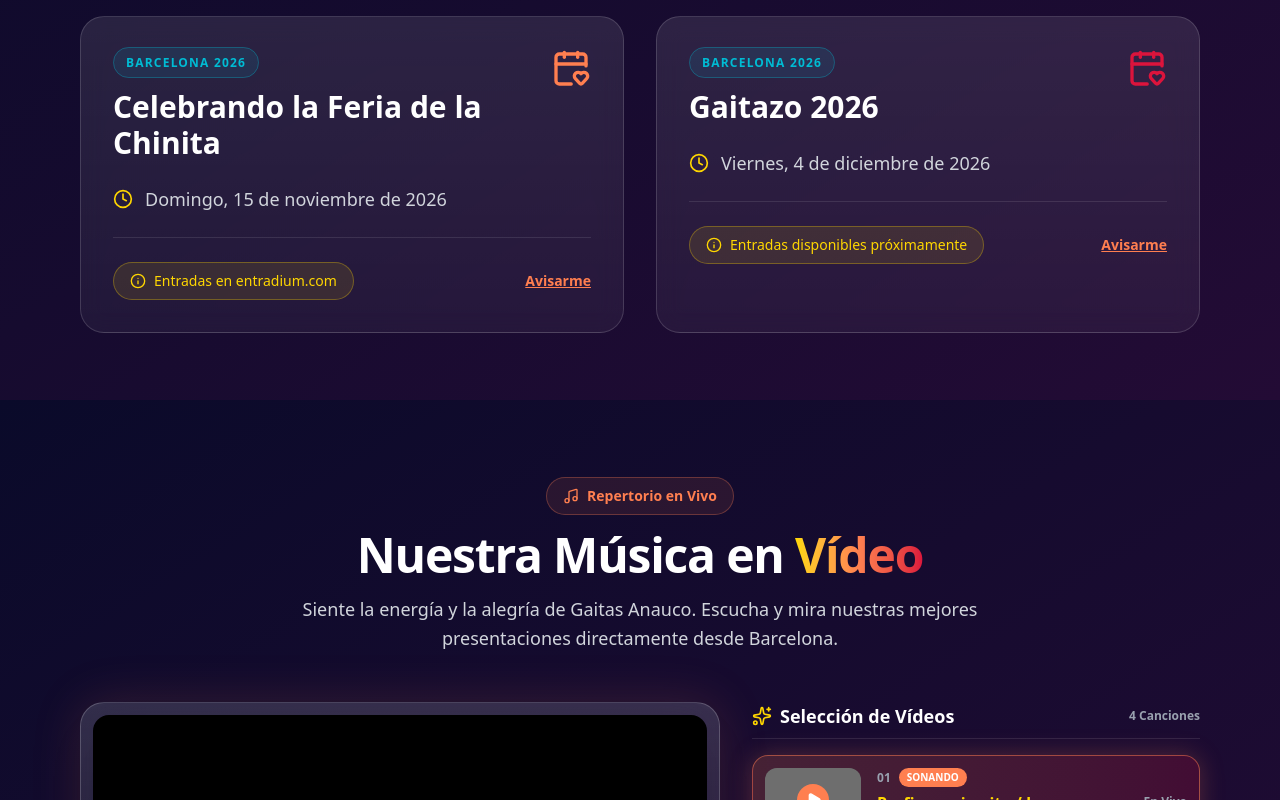
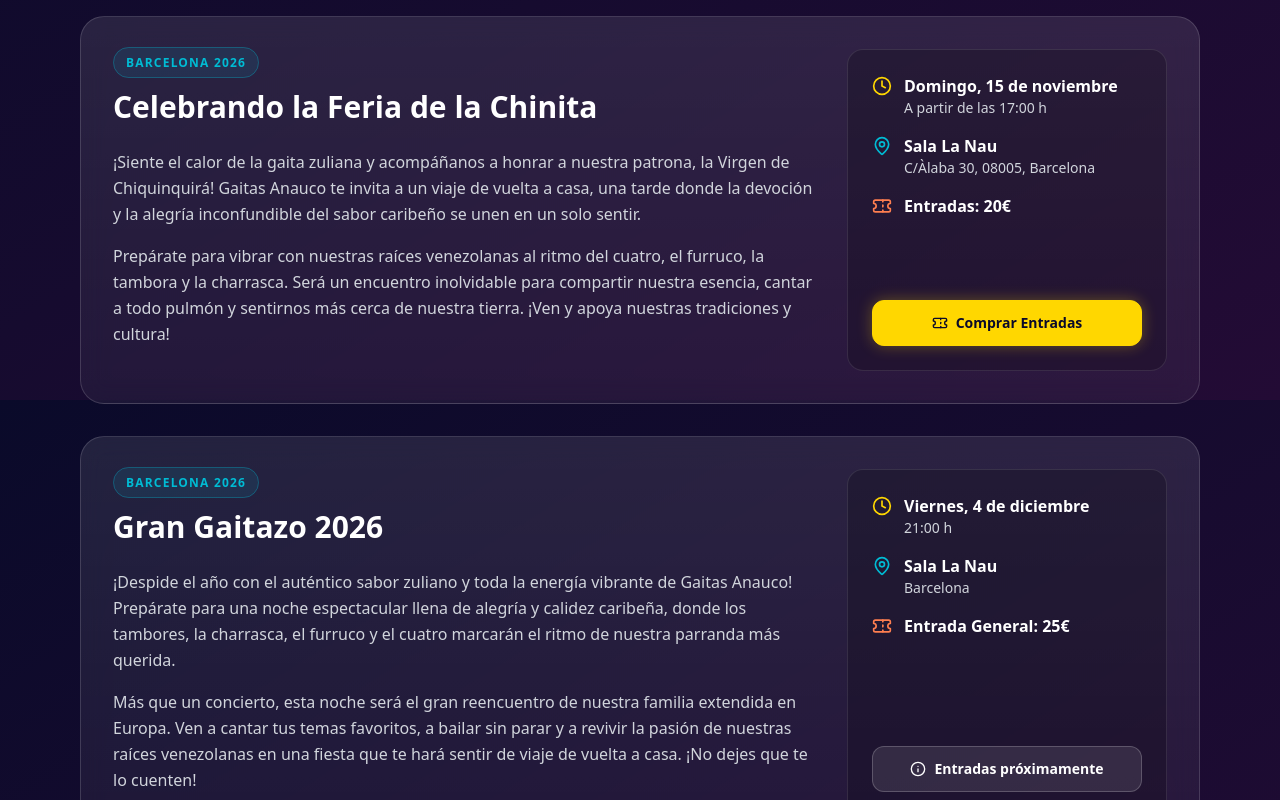
Before and after one commit to arnoldojrm/gaitas-anauco, a Next.js app: page / in a window 1280 px wide. Shown: the part 2000-2800 px from the top of the page. Built offline with nearby package versions, Linux system fonts and the light colour scheme; grey boxes are pictures that could not be loaded.

Commit message:
feat: ampliar información de los eventos con descripciones detalladas y nueva UI

```diff
--- a/src/app/page.tsx
+++ b/src/app/page.tsx
@@ -4,7 +4,7 @@
 import { NavigationSidebar } from "@/components/NavigationSidebar";
 import { MusicSection } from "@/components/AudioPlayer/MusicSection";
 import { GallerySection } from "@/components/Gallery/GallerySection";
-import { Music, MapPin, Users, CalendarHeart, Calendar, Clock, Info } from "lucide-react";
+import { Music, MapPin, Users, CalendarHeart, Calendar, Clock, Info, Ticket } from "lucide-react";
 
 export default function Home() {
   return (
@@ -77,9 +77,10 @@
           </p>
         </div>
 
-        <div className="grid md:grid-cols-2 gap-8">
+        <div className="flex flex-col gap-8">
           {/* Concierto 1 */}
-          <div className="relative group bg-gradient-to-b from-white/10 to-white/5 border border-white/15 p-8 rounded-3xl backdrop-blur-md hover:border-gaitas-orange/50 transition-all duration-300 hover:shadow-[0_0_35px_rgba(255,127,80,0.25)]">
+          <div className="relative group bg-gradient-to-b from-white/10 to-white/5 border border-white/15 p-6 sm:p-8 rounded-3xl backdrop-blur-md hover:border-gaitas-orange/50 transition-all duration-300 hover:shadow-[0_0_35px_rgba(255,127,80,0.25)] flex flex-col md:flex-row gap-8">
+            <div className="flex-1">
               <div className="flex justify-between items-start mb-6">
                 <div>
                   <span className="text-xs uppercase font-bold tracking-widest text-gaitas-cyan bg-gaitas-cyan/10 px-3 py-1.5 rounded-full border border-gaitas-cyan/30">
@@ -87,47 +88,98 @@
                   </span>
                   <h3 className="text-2xl sm:text-3xl font-extrabold text-white mt-4">Celebrando la Feria de la Chinita</h3>
                 </div>
-              <CalendarHeart className="w-10 h-10 text-gaitas-orange group-hover:scale-110 transition-transform shrink-0" />
+                <CalendarHeart className="w-10 h-10 text-gaitas-orange group-hover:scale-110 transition-transform shrink-0 md:hidden" />
               </div>
 
-            <div className="flex items-center gap-3 text-gray-300 mb-6 text-base sm:text-lg font-medium">
-              <Clock className="w-5 h-5 text-gaitas-yellow shrink-0" />
-              <span>Domingo, 15 de noviembre de 2026</span>
+              <div className="space-y-4 mb-6">
+                <p className="text-gray-300 leading-relaxed text-sm sm:text-base">
+                  ¡Siente el calor de la gaita zuliana y acompáñanos a honrar a nuestra patrona, la Virgen de Chiquinquirá! Gaitas Anauco te invita a un viaje de vuelta a casa, una tarde donde la devoción y la alegría inconfundible del sabor caribeño se unen en un solo sentir.
+                </p>
+                <p className="text-gray-300 leading-relaxed text-sm sm:text-base">
+                  Prepárate para vibrar con nuestras raíces venezolanas al ritmo del cuatro, el furruco, la tambora y la charrasca. Será un encuentro inolvidable para compartir nuestra esencia, cantar a todo pulmón y sentirnos más cerca de nuestra tierra. ¡Ven y apoya nuestras tradiciones y cultura!
+                </p>
+              </div>
             </div>
 
-            <div className="flex flex-wrap items-center justify-between gap-4 pt-6 border-t border-white/10">
-              <a href="https://entradium.com" target="_blank" rel="noopener noreferrer" className="inline-flex items-center gap-2 text-xs sm:text-sm text-gaitas-yellow bg-gaitas-yellow/10 border border-gaitas-yellow/30 px-4 py-2 rounded-full font-medium hover:bg-gaitas-yellow/20 transition-colors">
-                <Info className="w-4 h-4 shrink-0" /> Entradas en entradium.com
-              </a>
-              <a href="#registro" className="text-sm font-bold text-gaitas-orange hover:text-white transition-colors underline">
-                Avisarme
+            <div className="md:w-80 shrink-0 bg-black/20 p-6 rounded-2xl border border-white/10 flex flex-col justify-between">
+              <div className="space-y-4 mb-6">
+                <div className="flex items-start gap-3 text-gray-300">
+                  <Clock className="w-5 h-5 text-gaitas-yellow shrink-0 mt-0.5" />
+                  <div>
+                    <div className="font-semibold text-white">Domingo, 15 de noviembre</div>
+                    <div className="text-sm">A partir de las 17:00 h</div>
+                  </div>
+                </div>
+                <div className="flex items-start gap-3 text-gray-300">
+                  <MapPin className="w-5 h-5 text-gaitas-cyan shrink-0 mt-0.5" />
+                  <div>
+                    <div className="font-semibold text-white">Sala La Nau</div>
+                    <div className="text-sm">C/Àlaba 30, 08005, Barcelona</div>
+                  </div>
+                </div>
+                <div className="flex items-start gap-3 text-gray-300">
+                  <Ticket className="w-5 h-5 text-gaitas-orange shrink-0 mt-0.5" />
+                  <div>
+                    <div className="font-semibold text-white">Entradas: 20€</div>
+                  </div>
+                </div>
+              </div>
+
+              <a href="https://entradium.com" target="_blank" rel="noopener noreferrer" className="w-full inline-flex items-center justify-center gap-2 text-sm text-[#0A0A2A] bg-gaitas-yellow border border-gaitas-yellow hover:bg-white hover:border-white hover:text-[#0A0A2A] px-6 py-3 rounded-xl font-bold transition-all shadow-[0_0_15px_rgba(255,215,0,0.3)] hover:shadow-[0_0_20px_rgba(255,255,255,0.4)]">
+                <Ticket className="w-4 h-4 shrink-0" /> Comprar Entradas
               </a>
             </div>
           </div>
 
           {/* Concierto 2 */}
-          <div className="relative group bg-gradient-to-b from-white/10 to-white/5 border border-white/15 p-8 rounded-3xl backdrop-blur-md hover:border-gaitas-orange/50 transition-all duration-300 hover:shadow-[0_0_35px_rgba(255,127,80,0.25)]">
+          <div className="relative group bg-gradient-to-b from-white/10 to-white/5 border border-white/15 p-6 sm:p-8 rounded-3xl backdrop-blur-md hover:border-gaitas-orange/50 transition-all duration-300 hover:shadow-[0_0_35px_rgba(255,127,80,0.25)] flex flex-col md:flex-row gap-8">
+            <div className="flex-1">
               <div className="flex justify-between items-start mb-6">
                 <div>
                   <span className="text-xs uppercase font-bold tracking-widest text-gaitas-cyan bg-gaitas-cyan/10 px-3 py-1.5 rounded-full border border-gaitas-cyan/30">
                     Barcelona 2026
                   </span>
-                <h3 className="text-2xl sm:text-3xl font-extrabold text-white mt-4">Gaitazo 2026</h3>
+                  <h3 className="text-2xl sm:text-3xl font-extrabold text-white mt-4">Gran Gaitazo 2026</h3>
                 </div>
-              <CalendarHeart className="w-10 h-10 text-gaitas-red group-hover:scale-110 transition-transform shrink-0" />
+                <CalendarHeart className="w-10 h-10 text-gaitas-red group-hover:scale-110 transition-transform shrink-0 md:hidden" />
               </div>
 
-            <div className="flex items-center gap-3 text-gray-300 mb-6 text-base sm:text-lg font-medium">
-              <Clock className="w-5 h-5 text-gaitas-yellow shrink-0" />
-              <span>Viernes, 4 de diciembre de 2026</span>
+              <div className="space-y-4 mb-6">
+                <p className="text-gray-300 leading-relaxed text-sm sm:text-base">
+                  ¡Despide el año con el auténtico sabor zuliano y toda la energía vibrante de Gaitas Anauco! Prepárate para una noche espectacular llena de alegría y calidez caribeña, donde los tambores, la charrasca, el furruco y el cuatro marcarán el ritmo de nuestra parranda más querida.
+                </p>
+                <p className="text-gray-300 leading-relaxed text-sm sm:text-base">
+                  Más que un concierto, esta noche será el gran reencuentro de nuestra familia extendida en Europa. Ven a cantar tus temas favoritos, a bailar sin parar y a revivir la pasión de nuestras raíces venezolanas en una fiesta que te hará sentir de viaje de vuelta a casa. ¡No dejes que te lo cuenten!
+                </p>
+              </div>
             </div>
 
-            <div className="flex flex-wrap items-center justify-between gap-4 pt-6 border-t border-white/10">
-              <div className="inline-flex items-center gap-2 text-xs sm:text-sm text-gaitas-yellow bg-gaitas-yellow/10 border border-gaitas-yellow/30 px-4 py-2 rounded-full font-medium">
-                <Info className="w-4 h-4 shrink-0" /> Entradas disponibles próximamente
+            <div className="md:w-80 shrink-0 bg-black/20 p-6 rounded-2xl border border-white/10 flex flex-col justify-between">
+              <div className="space-y-4 mb-6">
+                <div className="flex items-start gap-3 text-gray-300">
+                  <Clock className="w-5 h-5 text-gaitas-yellow shrink-0 mt-0.5" />
+                  <div>
+                    <div className="font-semibold text-white">Viernes, 4 de diciembre</div>
+                    <div className="text-sm">21:00 h</div>
                   </div>
-              <a href="#registro" className="text-sm font-bold text-gaitas-orange hover:text-white transition-colors underline">
-                Avisarme
+                </div>
+                <div className="flex items-start gap-3 text-gray-300">
+                  <MapPin className="w-5 h-5 text-gaitas-cyan shrink-0 mt-0.5" />
+                  <div>
+                    <div className="font-semibold text-white">Sala La Nau</div>
+                    <div className="text-sm">Barcelona</div>
+                  </div>
+                </div>
+                <div className="flex items-start gap-3 text-gray-300">
+                  <Ticket className="w-5 h-5 text-gaitas-orange shrink-0 mt-0.5" />
+                  <div>
+                    <div className="font-semibold text-white">Entrada General: 25€</div>
+                  </div>
+                </div>
+              </div>
+
+              <a href="#registro" className="w-full inline-flex items-center justify-center gap-2 text-sm text-white bg-white/10 border border-white/20 hover:bg-white/20 px-6 py-3 rounded-xl font-bold transition-colors">
+                <Info className="w-4 h-4 shrink-0" /> Entradas próximamente
               </a>
             </div>
           </div>
```
Lines whose indentation alone changed are shown as unchanged.
